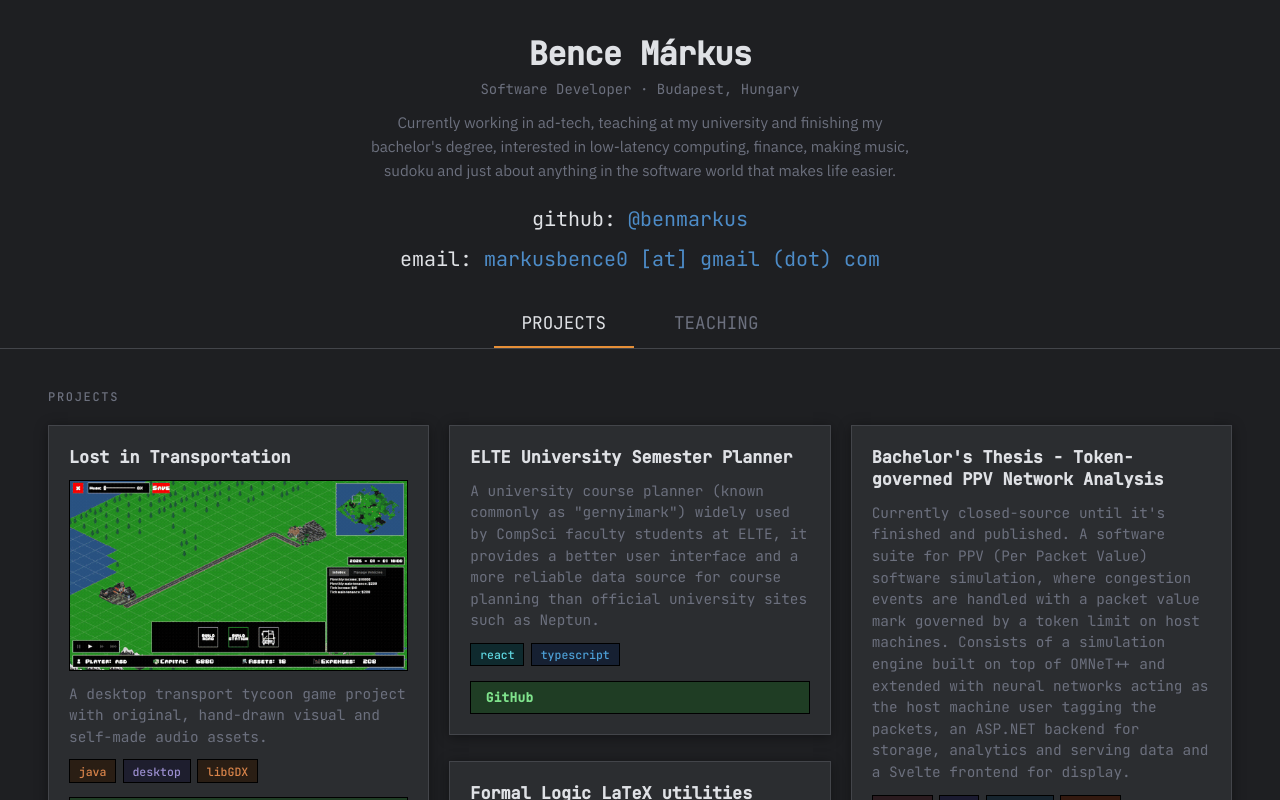
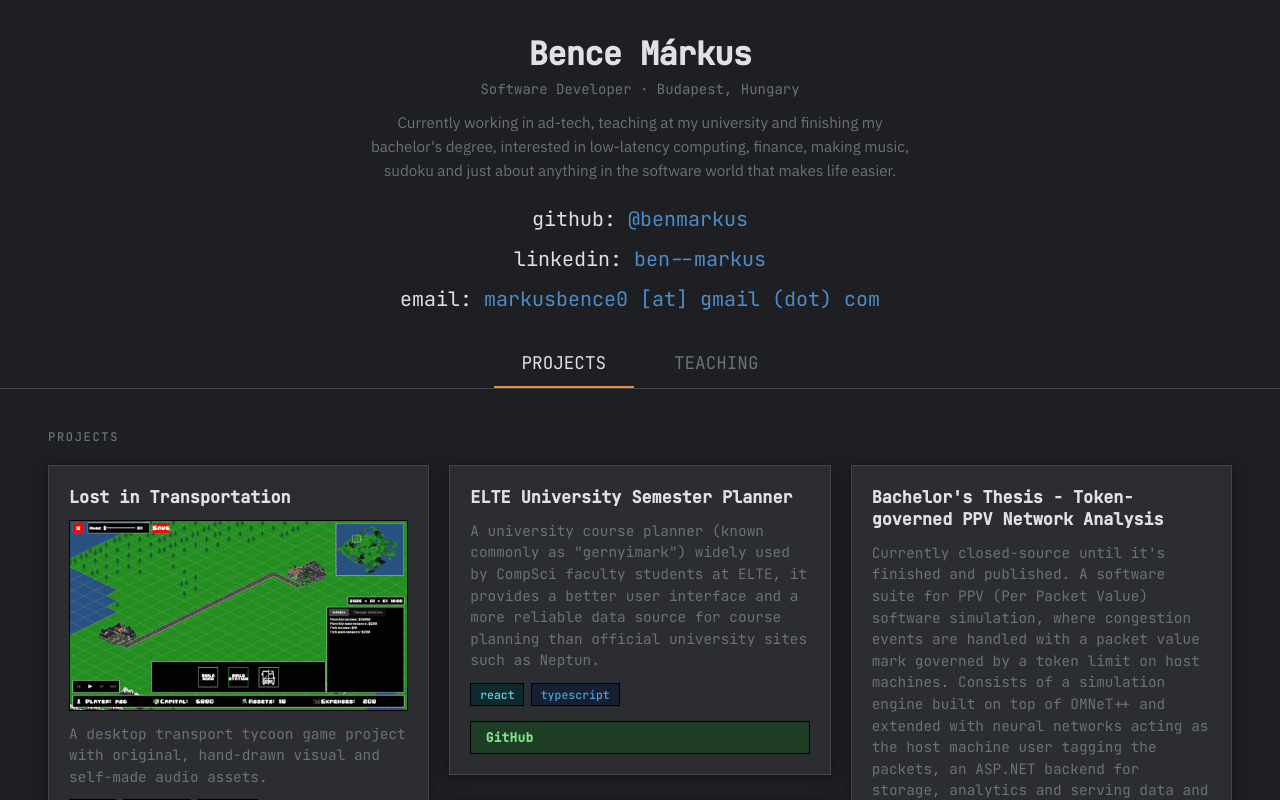
Before and after one commit to benmarkus/benmarkus.github.io, an Angular app: page /projects in a window 1280 px wide. Shown: the top 800 px of the page. Built offline with nearby package versions, Linux system fonts and the light colour scheme.

Commit message:
add linkedin

```diff
--- a/src/app/features/layout/header/header.html
+++ b/src/app/features/layout/header/header.html
@@ -6,6 +6,10 @@
     <p class="meta">
       <a class="link" href="https://github.com/benmarkus" target="_blank" rel="noopener external">
         github: <span class="highlight">&#64;benmarkus</span>
+      </a>
+      <br />
+      <a class="link" href="https://www.linkedin.com/in/ben--markus/" target="_blank" rel="noopener external">
+        linkedin: <span class="highlight">ben--markus</span>
       </a>
       <br />
       <span class="email-wrap" #emailWrap
```
